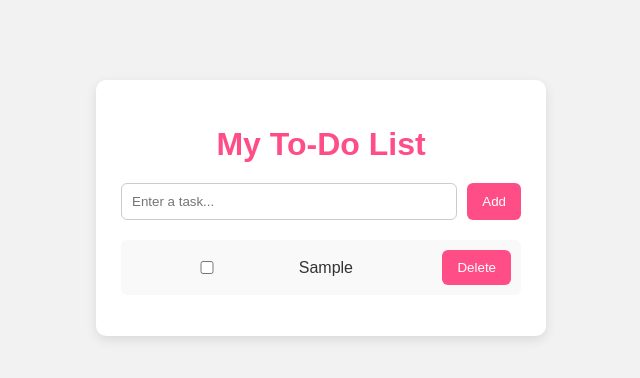
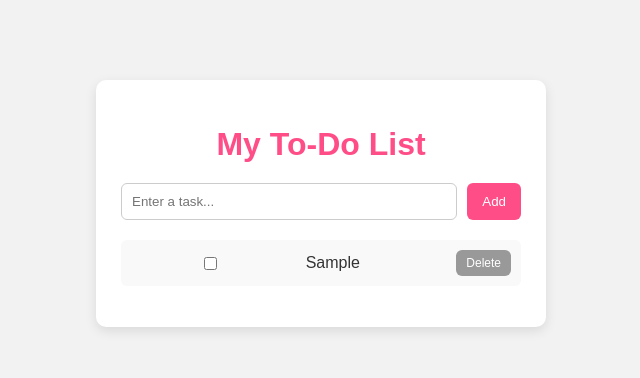
Before and after one commit to Idrisgithublakehead/comp1073-assignment3-todo, a plain HTML site: page index.html in a window 1280 px wide. Both pictures are taken after typing "Sample" into the empty fields and a click on the button "Add". Shown: the whole page, without its empty margins (319-959 px from the left). Drawn offline with Linux system fonts and the light colour scheme.

Commit message:
Updated README and project files

```diff
--- a/css/styles.css
+++ b/css/styles.css
@@ -93,3 +93,15 @@ li span {
     margin-left: 10px;
     color: #333;
 }
+
+
+
+li button {
+    background-color: #999;
+    padding: 6px 10px;
+    font-size: 12px;
+}
+
+li button:hover {
+    background-color: #666;
+}
```
